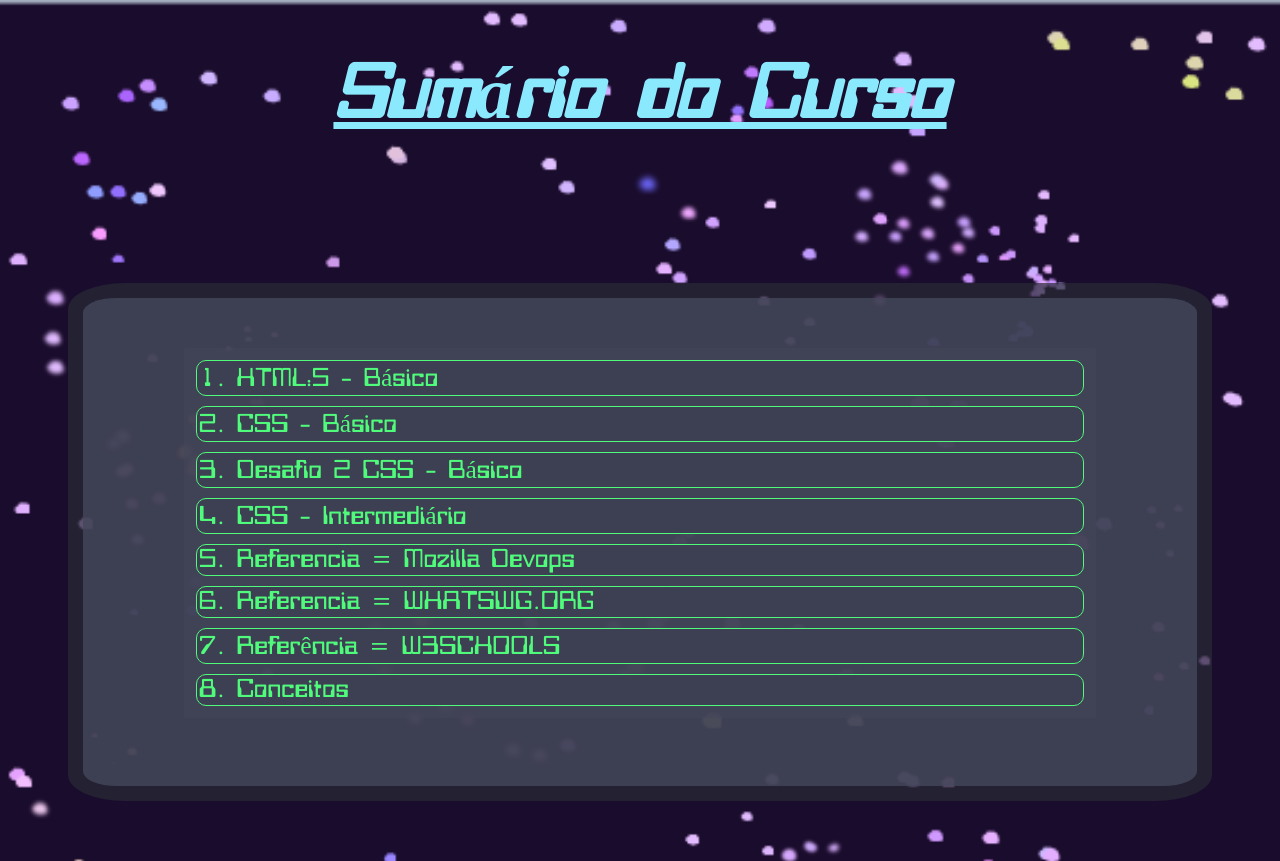
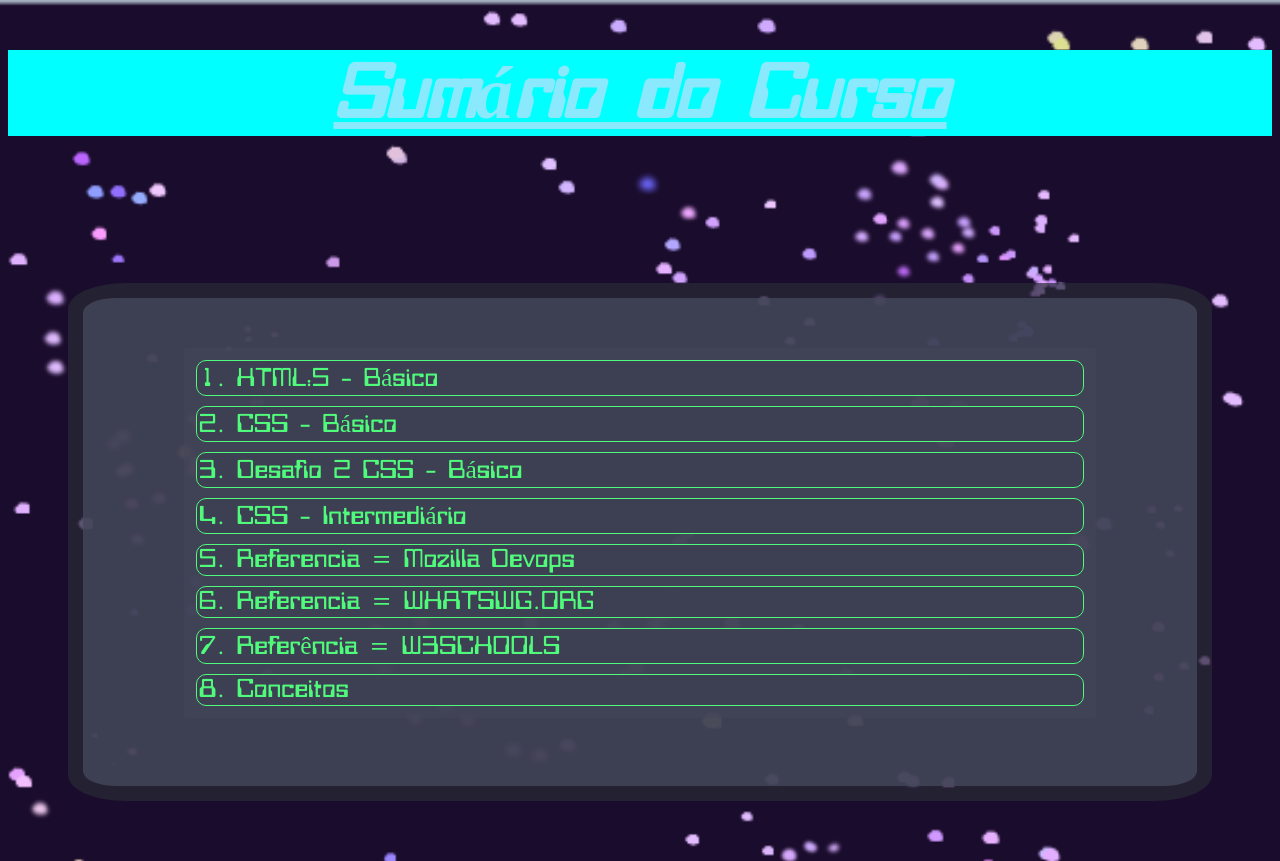
Before and after one commit to alexbenaa/Devprojects, a plain HTML site: page index.html in a window 1280 px wide. Drawn offline with Linux system fonts and the light colour scheme.

Commit message:
Update index.html

```diff
--- a/index.html
+++ b/index.html
@@ -1,7 +1,7 @@
 <!DOCTYPE html>
 <html lang="pt-br">
 <!-- Cabeçalho do meu site -->
-
+<!-- Estou testando uma alteração no meu VSCODE -->
 <head>
         <title>Curso FullStack</title>
         <meta charset="utf-8">
@@ -26,6 +26,10 @@
                 font-family: 'bitwise';
                 text-decoration: none;
                 font-style: normal;
+        }
+        h1{
+                background-color: aqua;
+                left: auto;
         }
 </style>
 
```
